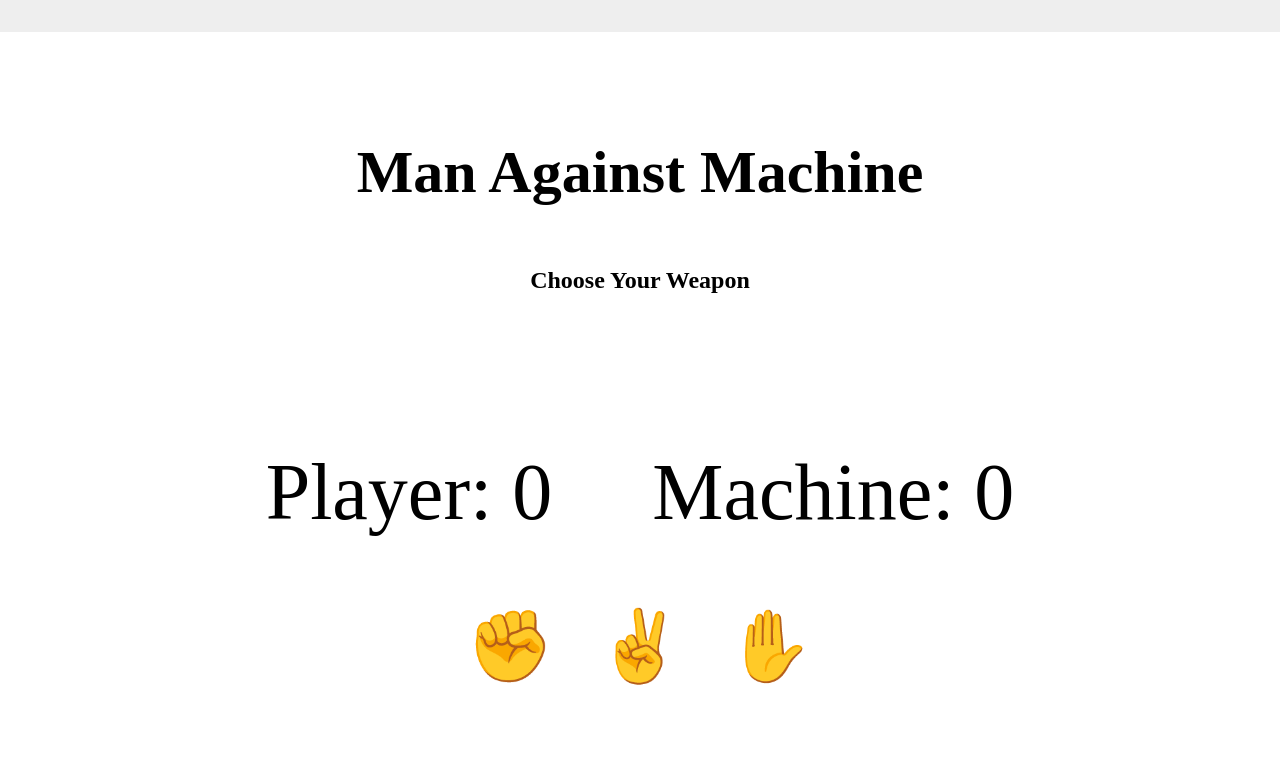
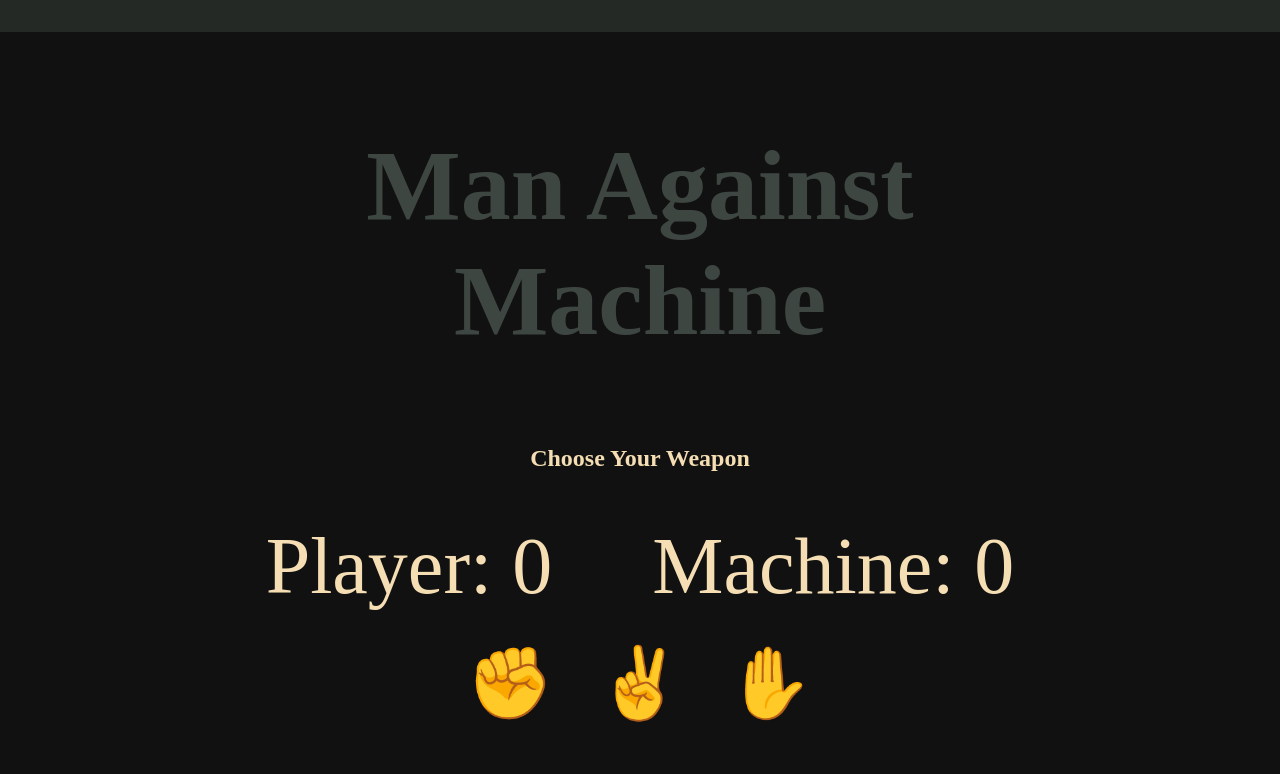
Before and after one commit to bedminer1/VANILLA_ROCK_PAPER_SCISSORS, a plain HTML site: page index.html in a window 1280 px wide. Drawn offline with Linux system fonts and the light colour scheme.

Commit message:
changed colors, added glow effect, fixed text alignment

```diff
--- a/index.html
+++ b/index.html
@@ -22,9 +22,9 @@
     </div>
 
     <div class="playerSelection">
-        <button id="ROCK">✊</button>
-        <button id="SCISSORS">✌️</button>
-        <button id="PAPER">✋</button>
+        <button class="playerChoice" id="ROCK">✊</button>
+        <button class="playerChoice" id="SCISSORS">✌️</button>
+        <button class="playerChoice" id="PAPER">✋</button>
     </div>
 
     <div class="footer"></div>
--- a/styles.css
+++ b/styles.css
@@ -5,14 +5,14 @@ body {
     font-family: 'Times New Roman', Times, serif, sans-serif;
     display: flex;
     flex-direction: column;
-    background-color: white;
+    background-color: #111;
   }
 
   .header {
     display: flex;
     justify-content: center;
     padding: 16px;
-    background-color: #eee;
+    background-color: #242926;
   }
 
 .Scoreboard{
@@ -20,15 +20,19 @@ body {
     justify-content: center;
     margin: auto;
     align-items: center;
-    font-size: 30px;
+    font-size: 50px;
     margin-bottom: 0;
     padding-bottom: 0;
+    color: #3E4642;
+    width: 600px;
+    text-align: center;
 }
 
 .scoreMsg{
     display: flex;
     margin: auto;
     margin-top: 0;
+    color: wheat;
 }
 
 .scoreBox {
@@ -37,6 +41,8 @@ body {
     gap: 100px;
     font-size: 80px;
     margin-bottom: 0;
+    margin-top: 0;
+    color: wheat;
 }
 .playerSelection{
     display: flex;
@@ -53,9 +59,15 @@ button {
     text-align: center;
     margin-bottom: 50px;
     border: none;
-    background-color: white;
+    background-color: #111;
 }
 
 button:hover {
     font-size: 80px;
+    text-shadow: 0 0 5px #fff, 0 0 10px #fff, 0 0 15px #fffb00, 0 0 20px #fffb00,0 0 25px #fffb00;
 }
+
+button:active {
+    font-size: 70px;
+    text-shadow: 0 0 5px #fff, 0 0 10px #fff, 0 0 15px #db4f1c, 0 0 20px #db4f1c,0 0 25px #db4f1c;
+}
```
